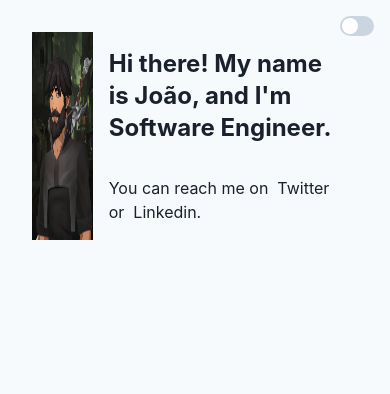
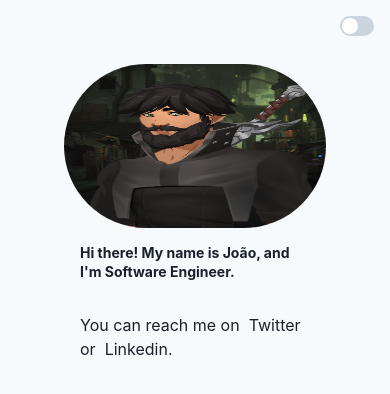
Before and after one commit to JvPelai/personal-website, a Next.js app: page / in a window 390 px wide. Shown: the top 394 px of the page. Built offline with nearby package versions, Linux system fonts and the light colour scheme.

Commit message:
breakpoints

```diff
--- a/src/components/Profile.tsx
+++ b/src/components/Profile.tsx
@@ -1,21 +1,48 @@
-import { Heading, Stack, Text } from '@chakra-ui/react';
+import {
+  Box,
+  Heading,
+  ResponsiveValue,
+  Stack,
+  Text,
+  useBreakpointValue,
+} from '@chakra-ui/react';
 import Image from 'next/image';
+import styles from '../styles/main.module.css';
 import profileImage from '../../public/assets/profile.jpg';
-import styles from '../styles/main.module.css';
+
 const Profile = () => {
+  const profileSectionSize = useBreakpointValue({
+    base: 'sm',
+    sm: '3sm',
+    md: 'md',
+    lg: 'lg',
+    xl: 'xl',
+  });
+
+  const flexDirectionBreakpoint: ResponsiveValue<any> = useBreakpointValue({
+    base: 'column',
+    sm: 'row',
+  });
   return (
     <section>
-      <div className={styles.profile}>
+      <Box
+        display="flex"
+        flexDirection={flexDirectionBreakpoint}
+        justifyContent="center"
+        padding="2em"
+        margin="2em"
+        size={profileSectionSize}
+      >
         <Image
-          priority
           src={profileImage}
           alt="João Pelai"
-          width={164}
-          height={164}
+          width="164px"
+          height="164px"
+          className={styles.profileImage}
         />
 
-        <Stack className={styles.profileDescription}>
-          <Heading size="lg">
+        <Stack margin="1em">
+          <Heading fontSize={profileSectionSize}>
             Hi there! My name is João, and I&apos;m Software Engineer.
           </Heading>
           <Text>
@@ -24,7 +51,7 @@ const Profile = () => {
             <a href="https://www.linkedin.com/in/jvpelai/">Linkedin</a>.
           </Text>
         </Stack>
-      </div>
+      </Box>
     </section>
   );
 };
--- a/src/styles/main.module.css
+++ b/src/styles/main.module.css
@@ -4,7 +4,8 @@
   padding: 1em;
   margin: 1em;
 }
-
-.profileDescription {
-  margin: 1em;
+.profileImage {
+  border-radius: 9999px;
+  max-width: 164px;
+  max-heigth: 164px;
 }
```
